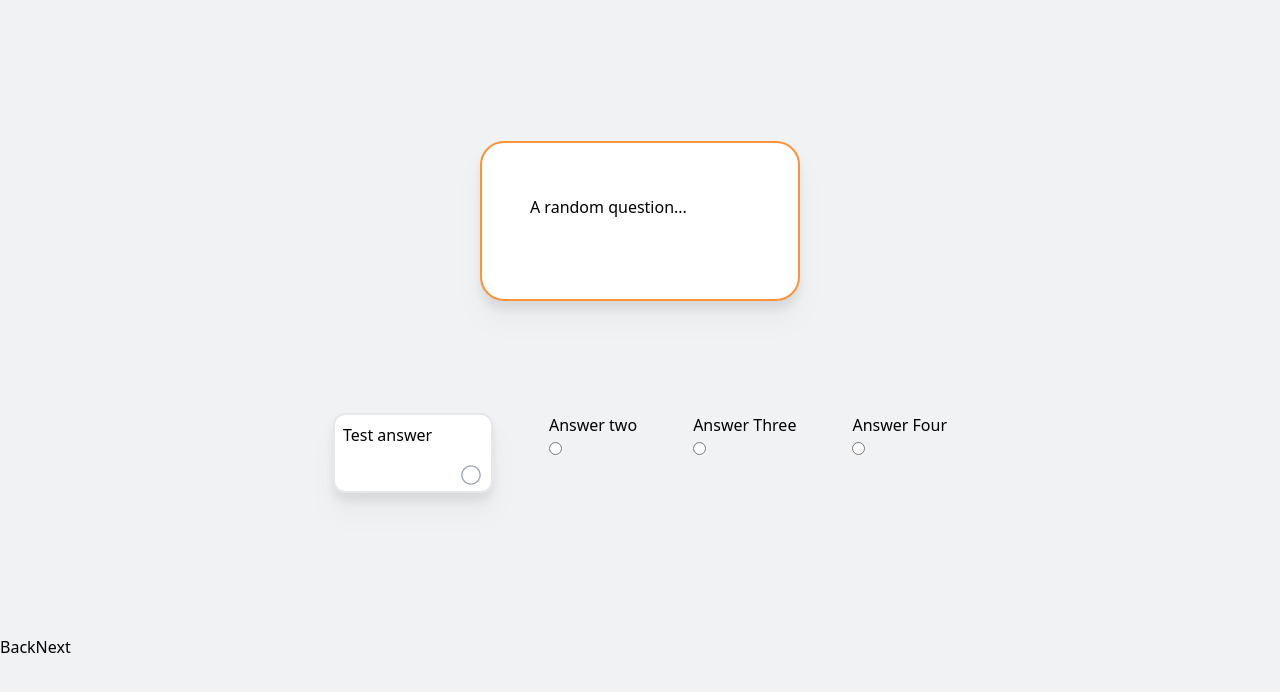
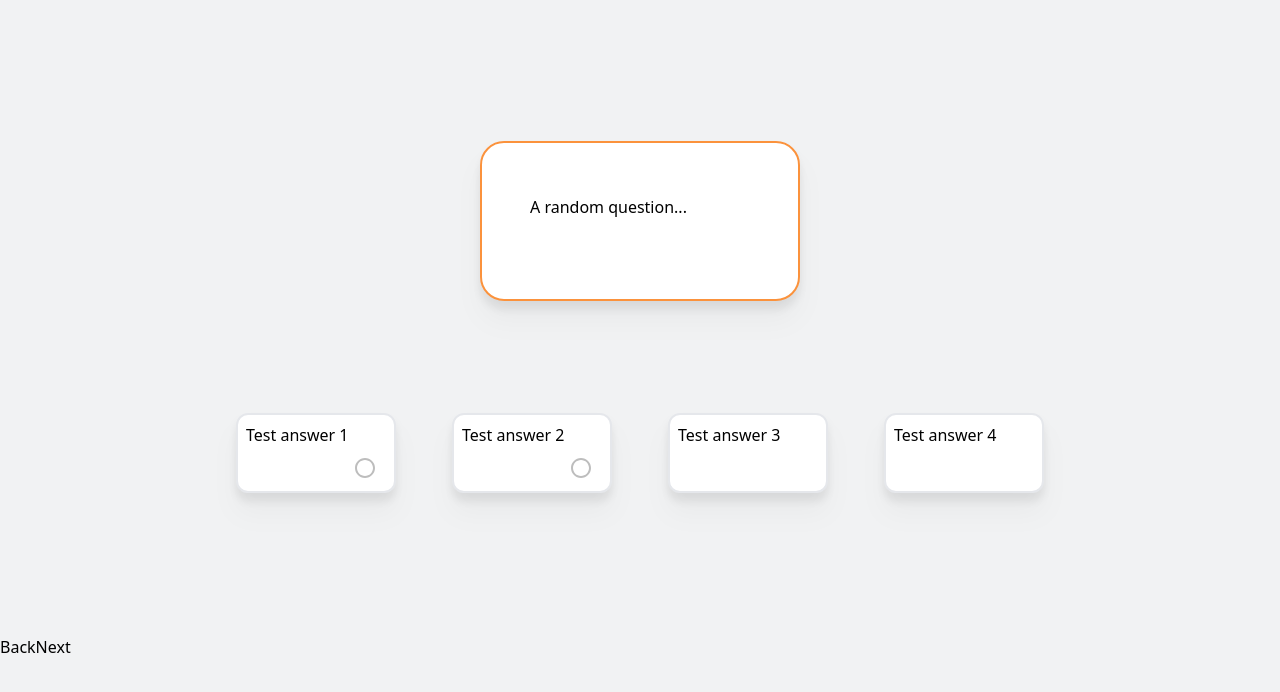
Before and after one commit to akiraah/survey-app, a React (Create React App) app: page /question-one in a window 1280 px wide. Shown: the top 692 px of the page. Built offline with nearby package versions, Linux system fonts and the light colour scheme.

Commit message:
radio buttons

```diff
--- a/package.json
+++ b/package.json
@@ -4,6 +4,9 @@
   "private": true,
   "homepage": "https://akiraah.github.io/survey-app",
   "dependencies": {
+    "@emotion/react": "^11.10.0",
+    "@emotion/styled": "^11.10.0",
+    "@mui/material": "^5.10.0",
     "@testing-library/jest-dom": "^5.16.4",
     "@testing-library/react": "^13.3.0",
     "@testing-library/user-event": "^13.5.0",
--- a/src/App.js
+++ b/src/App.js
@@ -7,14 +7,11 @@ import FirstPage from './pages/FirstPage'
 import Home from './pages/Home'
 import SecondPage from './pages/SecondPage'
 
-const App = () => {
-  const element = useRoutes([
-    { path: '/', element: <Home /> },
-    { path: '/survey-app', element: <Home /> },
-    { path: '/question-one', element: <FirstPage /> },
-    { path: '/question-two', element: <SecondPage /> },
-  ])
-  return element
-}
+const App = () => useRoutes([
+  { path: '/', element: <Home /> },
+  { path: '/survey-app', element: <Home /> },
+  { path: '/question-one', element: <FirstPage /> },
+  { path: '/question-two', element: <SecondPage /> },
+])
 
 export default App
--- /dev/null
+++ b/src/Context.js
@@ -0,0 +1,48 @@
+import React, { createContext, useState } from 'react'
+
+const ButtonContext = createContext()
+
+export const ButtonProvider = (props) => {
+  const [areButtonsClicked, setButtonStates] = useState([
+    {
+      id: 1,
+      isActive: false,
+    },
+    {
+      id: 2,
+      isActive: false,
+    },
+    {
+      id: 3,
+      isActive: false,
+    },
+    {
+      id: 4,
+      isActive: false,
+    },
+  ])
+
+  const setActiveButtonGroups = (buttonEvent) => {
+    const buttonStatesCopy = [...areButtonsClicked].map((item) => {
+      if (item.id === buttonEvent.id) {
+        return {
+          ...item,
+          isActive: true,
+        }
+      }
+      return {
+        id: buttonEvent.id,
+        isActive: false,
+      }
+    })
+    setButtonStates(buttonStatesCopy)
+  }
+
+  return (
+    <ButtonContext.Provider value={{ setActiveButtonGroups, areButtonsClicked }}>
+      {props.children}
+    </ButtonContext.Provider>
+  )
+}
+
+export default ButtonContext
--- a/src/components/MultipleChoiceAnswer.js
+++ b/src/components/MultipleChoiceAnswer.js
@@ -1,27 +1,17 @@
-import React, { useState } from 'react'
-import { IoIosRadioButtonOn, IoIosRadioButtonOff } from 'react-icons/io'
+import React from 'react'
 
-const MultipleChoiceAnswer = ({ answer }) => {
-  const [isButtonActive, setIsButtonActive] = useState(false)
-  const changeBorderColour = isButtonActive
+const MultipleChoiceAnswer = ({ answer, radioButtonComponent, isActive }) => {
+  const changeBorderColour = isActive
     ? 'border-orange-400'
     : 'hover:border-blue-400'
+    console.log(isActive)
+
   return (
     <div
-      className={`container flex flex-col w-40 h-20 p-2 rounded-xl bg-white drop-shadow-xl cursor-pointer border-2 ${changeBorderColour}`}
+      className={`container flex flex-col w-40 h-20 p-2 rounded-xl bg-white drop-shadow-xl cursor-pointer border-2 ${changeBorderColour} peer-checked:bg-black`}
     >
       <p>{answer}</p>
-      <button
-        type="button"
-        className="self-end px-4 py-3 text-gray-400 form-check-input w-4 focus:outline-none transition duration-200 my-1 bg-no-repeat bg-center bg-contain float-left mr-2 cursor-pointer"
-        onClick={() => setIsButtonActive((isClicked) => !isClicked)}
-      >
-        {!isButtonActive ? (
-          <IoIosRadioButtonOff size="1.5rem" />
-        ) : (
-          <IoIosRadioButtonOn className="text-orange-400" size="1.5rem" />
-        )}
-      </button>
+      {radioButtonComponent}
     </div>
   )
 }
--- a/src/index.js
+++ b/src/index.js
@@ -1,18 +1,21 @@
-import React from 'react';
-import ReactDOM from 'react-dom/client';
-import './index.css';
-import App from './App';
-import reportWebVitals from './reportWebVitals';
+import React from 'react'
+import ReactDOM from 'react-dom/client'
+import './index.css'
+import App from './App'
+import reportWebVitals from './reportWebVitals'
 import { BrowserRouter } from 'react-router-dom'
+import { ButtonProvider } from './Context'
 
-const root = ReactDOM.createRoot(document.getElementById('root'));
+const root = ReactDOM.createRoot(document.getElementById('root'))
 root.render(
-  <BrowserRouter>
-    <App />
-  </BrowserRouter>
-);
+  <ButtonProvider>
+    <BrowserRouter>
+      <App />
+    </BrowserRouter>
+  </ButtonProvider>
+)
 
 // If you want to start measuring performance in your app, pass a function
 // to log results (for example: reportWebVitals(console.log))
 // or send to an analytics endpoint. Learn more: https://bit.ly/CRA-vitals
-reportWebVitals();
+reportWebVitals()
--- a/src/pages/FirstPage.js
+++ b/src/pages/FirstPage.js
@@ -1,10 +1,29 @@
-import React from 'react'
+import { grey, orange } from '@mui/material/colors'
+import Radio from '@mui/material/Radio'
+import React, { useEffect, useState } from 'react'
 import { useNavigate } from 'react-router-dom'
 import MultipleChoiceAnswer from '../components/MultipleChoiceAnswer'
 
-
 const FirstPage = () => {
   const navigate = useNavigate()
+  const [selectedValue, setSelectedValue] = useState('a')
+  const [isActive, setActive] = useState(false)
+
+  const handleChange = (event) => {
+    setSelectedValue(event.target.value)
+  }
+
+  const controlProps = (item) => {
+    return {
+      // onClick: () => setActive(true),
+      checked: selectedValue === item,
+      onChange: handleChange,
+      value: item,
+      name: 'color-radio-button-demo',
+      inputProps: { 'aria-label': item },
+    }
+  }
+
   return (
     <section className="flex flex-col bg-[#f1f2f3] h-screen w-screen justify-evenly">
       <div className="flex flex-col self-center gap-y-28">
@@ -12,19 +31,35 @@ const FirstPage = () => {
           <h1 className="leading-8 font-sans">A random question...</h1>
         </div>
         <div className="container flex flex-row sm:flex-wrap justify-evenly gap-14">
-          <MultipleChoiceAnswer answer={'Test answer'}></MultipleChoiceAnswer>
-          <div className="card">
-            <p>Answer two</p>
-            <input type="radio" value="option1" checked={false} />
-          </div>
-          <div className="card">
-            <p>Answer Three</p>
-            <input type="radio" value="option1" checked={false} />
-          </div>
-          <div className="card">
-            <p>Answer Four</p>
-            <input type="radio" value="option1" checked={false} />
-          </div>
+          <MultipleChoiceAnswer
+            answer={'Test answer 1'}
+            radioButtonComponent={
+              <Radio
+                className="self-end px-5 py-3 bg-center bg-contain float-left mr-2 cursor-pointer"
+                {...controlProps('e')}
+                sx={{
+                  color: grey[400],
+                  '&.Mui-checked': {
+                    color: orange[600],
+                  },
+                }}
+              />
+            }
+          />
+          <MultipleChoiceAnswer answer={'Test answer 2'} isActive={isActive} radioButtonComponent={
+              <Radio
+                className="self-end px-5 py-3 bg-center bg-contain float-left mr-2 cursor-pointer"
+                {...controlProps('d')}
+                sx={{
+                  color: grey[400],
+                  '&.Mui-checked': {
+                    color: orange[600],
+                  },
+                }}
+              />
+            } />
+          <MultipleChoiceAnswer answer={'Test answer 3 '} buttonId={3} />
+          <MultipleChoiceAnswer answer={'Test answer 4'} buttonId={4} />
         </div>
       </div>
       <div className="button-container">
```
Also changed, not shown: 1 other file (tests, documents, lock files or other folders).
